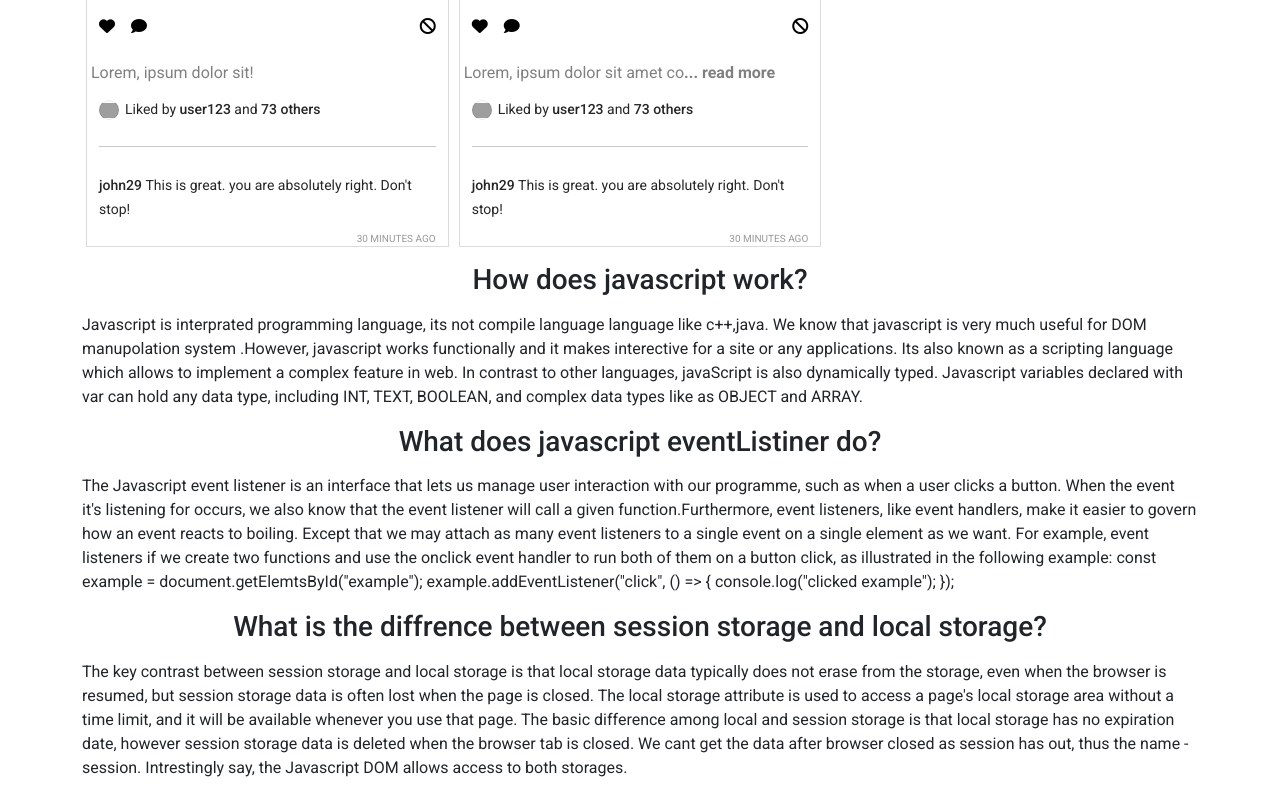
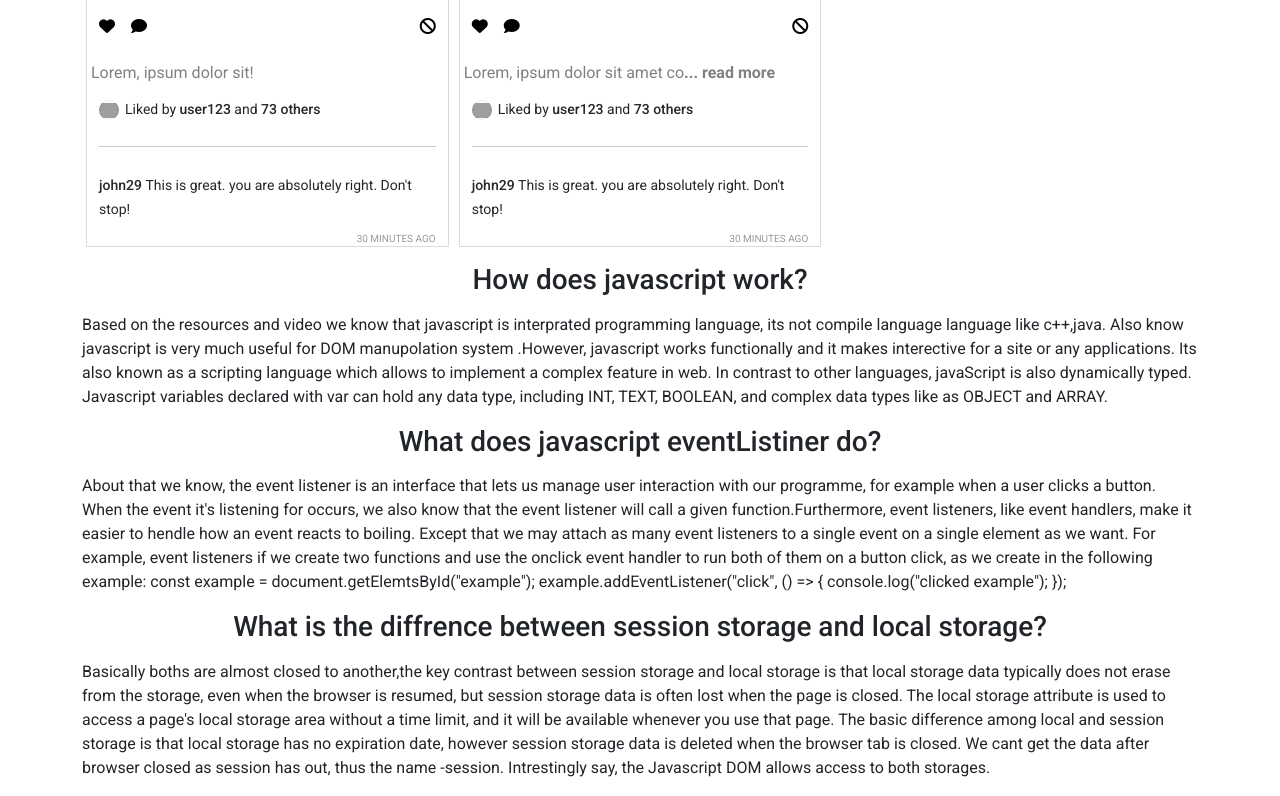
Before and after one commit to Aradi-Offcial/Insta-Sohor, a plain HTML site: page index.html in a window 1280 px wide. Shown: the part 1269-2065 px from the top of the page. Drawn offline with nearby package versions, Linux system fonts and the light colour scheme; grey boxes are pictures that could not be loaded.

Commit message:
Parrgraph edited

```diff
--- a/index.html
+++ b/index.html
@@ -94,15 +94,16 @@
 			<div>
 				<h3 class="text text-center mb-3">How does javascript work?</h3>
 				<p>
-					Javascript is interprated programming language, its not compile
-					language language like c++,java. We know that javascript is very much
-					useful for DOM manupolation system .However, javascript works
-					functionally and it makes interective for a site or any applications.
-					Its also known as a scripting language which allows to implement a
-					complex feature in web. In contrast to other languages, javaScript is
-					also dynamically typed. Javascript variables declared with var can
-					hold any data type, including INT, TEXT, BOOLEAN, and complex data
-					types like as OBJECT and ARRAY.
+					Based on the resources and video we know that javascript is
+					interprated programming language, its not compile language language
+					like c++,java. Also know javascript is very much useful for DOM
+					manupolation system .However, javascript works functionally and it
+					makes interective for a site or any applications. Its also known as a
+					scripting language which allows to implement a complex feature in web.
+					In contrast to other languages, javaScript is also dynamically typed.
+					Javascript variables declared with var can hold any data type,
+					including INT, TEXT, BOOLEAN, and complex data types like as OBJECT
+					and ARRAY.
 				</p>
 			</div>
 			<div>
@@ -111,18 +112,18 @@
 				</h3>
 
 				<p>
-					The Javascript event listener is an interface that lets us manage user
-					interaction with our programme, such as when a user clicks a button.
-					When the event it's listening for occurs, we also know that the event
-					listener will call a given function.Furthermore, event listeners, like
-					event handlers, make it easier to govern how an event reacts to
-					boiling. Except that we may attach as many event listeners to a single
-					event on a single element as we want. For example, event listeners if
-					we create two functions and use the onclick event handler to run both
-					of them on a button click, as illustrated in the following example:
-					const example = document.getElemtsById("example");
-					example.addEventListener("click", () => { console.log("clicked
-					example"); });
+					About that we know, the event listener is an interface that lets us
+					manage user interaction with our programme, for example when a user
+					clicks a button. When the event it's listening for occurs, we also
+					know that the event listener will call a given function.Furthermore,
+					event listeners, like event handlers, make it easier to hendle how an
+					event reacts to boiling. Except that we may attach as many event
+					listeners to a single event on a single element as we want. For
+					example, event listeners if we create two functions and use the
+					onclick event handler to run both of them on a button click, as we
+					create in the following example: const example =
+					document.getElemtsById("example"); example.addEventListener("click",
+					() => { console.log("clicked example"); });
 				</p>
 			</div>
 			<div>
@@ -130,17 +131,17 @@
 					What is the diffrence between session storage and local storage?
 				</h3>
 				<p>
-					The key contrast between session storage and local storage is that
-					local storage data typically does not erase from the storage, even
-					when the browser is resumed, but session storage data is often lost
-					when the page is closed. The local storage attribute is used to access
-					a page's local storage area without a time limit, and it will be
-					available whenever you use that page. The basic difference among local
-					and session storage is that local storage has no expiration date,
-					however session storage data is deleted when the browser tab is
-					closed. We cant get the data after browser closed as session has out,
-					thus the name -session. Intrestingly say, the Javascript DOM allows
-					access to both storages.
+					Basically boths are almost closed to another,the key contrast between
+					session storage and local storage is that local storage data typically
+					does not erase from the storage, even when the browser is resumed, but
+					session storage data is often lost when the page is closed. The local
+					storage attribute is used to access a page's local storage area
+					without a time limit, and it will be available whenever you use that
+					page. The basic difference among local and session storage is that
+					local storage has no expiration date, however session storage data is
+					deleted when the browser tab is closed. We cant get the data after
+					browser closed as session has out, thus the name -session.
+					Intrestingly say, the Javascript DOM allows access to both storages.
 				</p>
 			</div>
 		</section>
```
